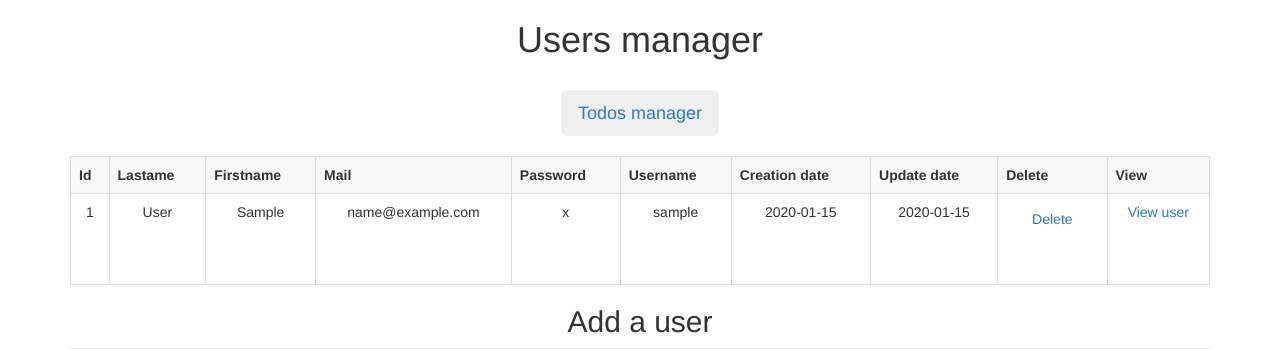
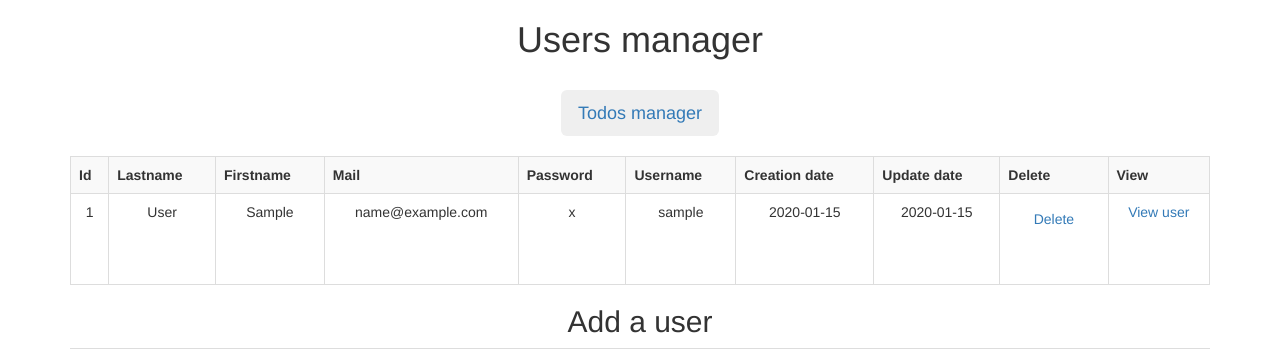
Before and after one commit to BouBooo/NodeJs_Express, a Node server app: page /users in a window 1280 px wide. Shown: the top 349 px of the page. Run offline with Node 20, Linux system fonts and the light colour scheme; tables that the repository leaves empty hold one stand-in row (values such as "Sample post"); some libraries are stand-ins or nearby versions; some web fonts are replaced.

Commit message:
last commit i guess

```diff
--- a/views/index_users.hbs
+++ b/views/index_users.hbs
@@ -27,7 +27,7 @@
     <table class="table table-striped table-bordered">
       <tr width="30%">
         <th>Id</th>
-        <th>Lastame</th>
+        <th>Lastname</th>
         <th>Firstname</th>
         <th>Mail</th>
         <th>Password</th>
```
